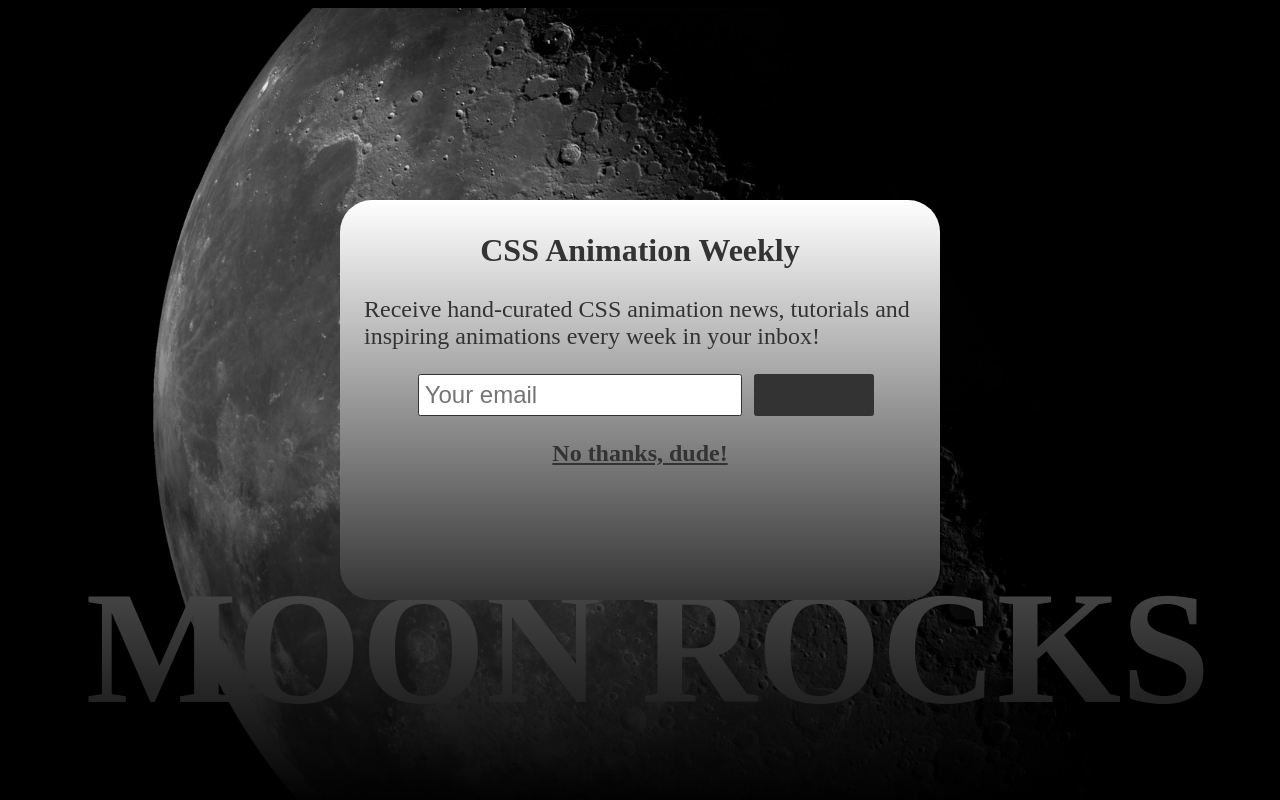
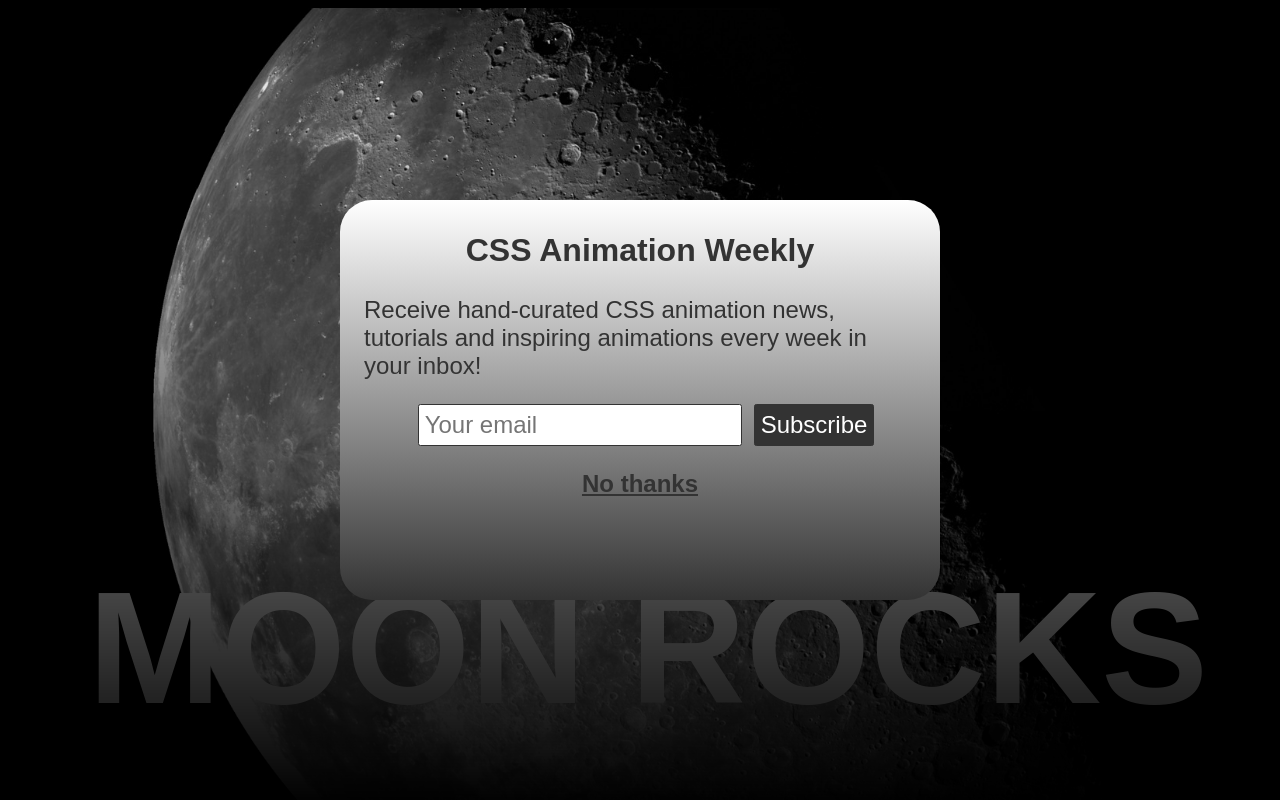
Before and after one commit to midcenturydude7/css-animations-skills-course, a website: page 03-module/mouse-leave-animation/index.html in a window 1280 px wide. Shown: the top 800 px of the page. Drawn offline with nearby package versions, Linux system fonts and the light colour scheme.

Commit message:
Setting up modal formatting/content

```diff
--- a/03-module/mouse-leave-animation/index.html
+++ b/03-module/mouse-leave-animation/index.html
@@ -5,6 +5,7 @@
     <meta http-equiv="X-UA-Compatible" content="IE=edge" />
     <meta name="viewport" content="width=device-width, initial-scale=1.0" />
     <link rel="stylesheet" href="./styles/styles_scroll.css" />
+    <link rel="stylesheet" href="./styles/styles_modal.css" />
     <title>
       Level Up Your CSS Animations Skills | Module 3 | Mouse Leave Animation
     </title>
@@ -167,7 +168,7 @@
             method="post">
             <input
               type="email"
-              id="subscribe-mail"
+              id="subscribe-email"
               value=""
               placeholder="Your email"
               name="member[email]"
@@ -178,7 +179,7 @@
               class="button"
               value="Subscribe" />
           </form>
-          <p><a href="#" class="close" id="close-modal">No thanks, dude!</a></p>
+          <p><a href="#" class="close" id="close-modal">No thanks</a></p>
         </article>
       </div>
 
--- a/03-module/mouse-leave-animation/styles/styles_modal.scss
+++ b/03-module/mouse-leave-animation/styles/styles_modal.scss
@@ -1 +1,6 @@
 @import "../../../styles/base_03_mouse-leave-animation.scss";
+
+input[type="submit"] {
+  background: #333;
+  color: #fff;
+}
--- a/03-module/mouse-leave-animation/styles/styles_scroll.scss
+++ b/03-module/mouse-leave-animation/styles/styles_scroll.scss
@@ -1,4 +1,9 @@
 @import "../../../styles/base_03_mouse-leave-animation.scss";
+
+html,
+body {
+  font-family: "Poppins", sans-serif;
+}
 
 header {
   -webkit-box-align: center;
--- a/03-module/mouse-leave-animation/utils/mouseleave.js
+++ b/03-module/mouse-leave-animation/utils/mouseleave.js
@@ -1,2 +1,4 @@
 /* eslint-disable */
-$(function () {});
+$(function () {
+
+});
--- a/styles/base_03_mouse-leave-animation.scss
+++ b/styles/base_03_mouse-leave-animation.scss
@@ -67,6 +67,7 @@ input[type="email"] {
 
 input[type="submit"] {
   background: #333;
+  color: #fff;
 }
 
 .modal .close {
```
Also changed, not shown: 03-module/mouse-leave-animation/styles/styles_modal.css, 03-module/mouse-leave-animation/styles/styles_scroll.css, 2 other files.
